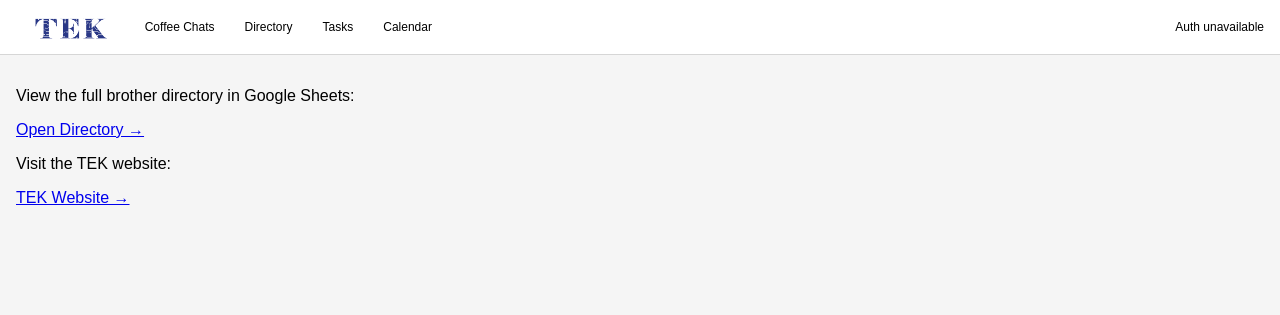
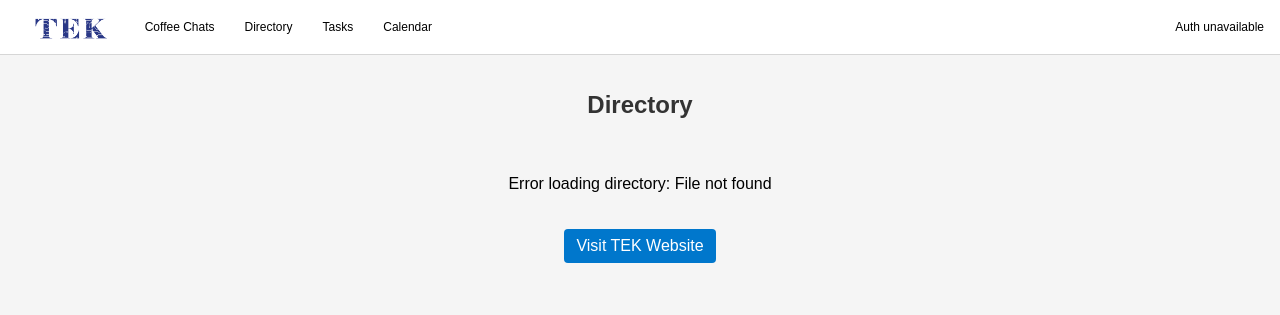
Before and after one commit to atkasperr/TekPledgeTracker, a Flask app: page /directory in a window 1280 px wide. Shown: the top 315 px of the page. Run offline with Flask 3, Linux system fonts and the light colour scheme; parts of the project's set-up code (start-up, migrations or seed data) failed here and were passed over; some libraries are stand-ins or nearby versions.

Commit message:
directory

```diff
--- a/templates/directory.html
+++ b/templates/directory.html
@@ -4,13 +4,121 @@
 
 {% block content %}
 
-<p>View the full brother directory in Google Sheets:</p>
-<a href="https://docs.google.com/spreadsheets/d/18buEhq199Y-SCD7DM-tYCjCNVEcTwfCp39JHEhET44U/edit?gid=0#gid=0" target="_blank">
-    Open Directory →
+<h2>Directory</h2>
+<div id="directory-view">
+<div id="sheet-nav"></div>
+<div id="excel-table"></div>
+
+<a href="https://tauepsilonkappa.com/" target="_blank">
+    Visit TEK Website
 </a>
+</div>
+{% endblock %}
 
-<p>Visit the TEK website:</p>
-<a href="https://tauepsilonkappa.com/" target="_blank">
-    TEK Website →
-</a>
+{% block scripts %}
+<style>
+#sheet-nav button:hover {
+  background: #005fa3;
+}
+#sheet-nav button.active {
+  background: #005fa3;
+  font-weight: bold;
+}
+a[href*="tauepsilonkappa.com"] {
+  display: inline-block;
+  margin: 20px 5px 5px 5px;
+  padding: 8px 12px;
+  background: #0077cc;
+  color: white;
+  border: none;
+  border-radius: 4px;
+  cursor: pointer;
+  text-decoration: none;
+}
+a[href*="tauepsilonkappa.com"]:hover {
+  background: #005fa3;
+}
+#directory-view {
+  display: flex;
+  flex-direction: column;
+  align-items: center;
+  padding: 20px;
+}
+
+#sheet-nav {
+  display: flex;
+  justify-content: center;
+  flex-wrap: wrap;
+}
+#excel-table th, #excel-table td {
+  border: 1px solid #ddd;
+  padding: 8px;
+  text-align: left;
+}
+#excel-table th {
+  background-color: #f2f2f2;
+}
+</style>
+<script src="https://cdn.jsdelivr.net/npm/xlsx/dist/xlsx.full.min.js"></script>
+<div id="sheet-nav"></div>
+<div id="excel-table"></div>
+<script>
+document.addEventListener('DOMContentLoaded', async () => {
+  try {
+    const response = await fetch('/static/files/brother_directory.xlsx');
+    if (!response.ok) throw new Error('File not found');
+    const data = await response.arrayBuffer();
+    const workbook = XLSX.read(data, { type: 'array' });
+    const sheetNames = workbook.SheetNames;
+
+    // Create navigation buttons
+    const navDiv = document.getElementById('sheet-nav');
+    let currentButton = null;
+    sheetNames.forEach(sheetName => {
+      const button = document.createElement('button');
+      button.textContent = sheetName;
+      button.addEventListener('click', () => {
+        if (currentButton) currentButton.classList.remove('active');
+        currentButton = button;
+        button.classList.add('active');
+        loadSheet(sheetName);
+      });
+      navDiv.appendChild(button);
+    });
+
+    // Load first sheet by default and highlight first button
+    if (sheetNames.length > 0) {
+      const firstButton = navDiv.querySelector('button');
+      firstButton.classList.add('active');
+      currentButton = firstButton;
+      loadSheet(sheetNames[0]);
+    }
+
+    function loadSheet(sheetName) {
+      let html = XLSX.utils.sheet_to_html(workbook.Sheets[sheetName]);
+
+      // Remove empty rows
+      const tempDiv = document.createElement('div');
+      tempDiv.innerHTML = html;
+      const rows = tempDiv.querySelectorAll('tr');
+      rows.forEach(row => {
+        const cells = row.querySelectorAll('td, th');
+        const isEmpty = Array.from(cells).every(cell => !cell.textContent.trim());
+        if (isEmpty) row.remove();
+      });
+      html = tempDiv.innerHTML;
+
+      document.getElementById('excel-table').innerHTML = html;
+
+      // Adjust height to fit current sheet
+      const table = document.querySelector('#excel-table table');
+      if (table) {
+        document.getElementById('excel-table').style.height = table.offsetHeight + 'px';
+      }
+    }
+  } catch (error) {
+    document.getElementById('excel-table').innerHTML = '<p>Error loading directory: ' + error.message + '</p>';
+  }
+});
+</script>
 {% endblock %}
```
Also changed, not shown: 4 other files.
